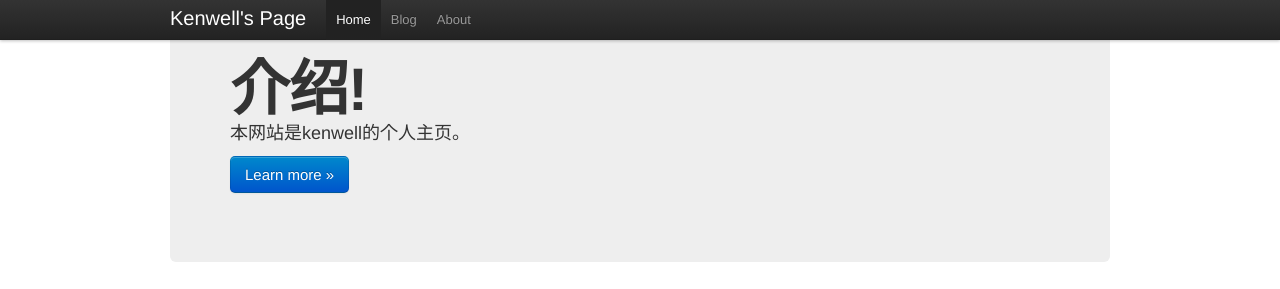
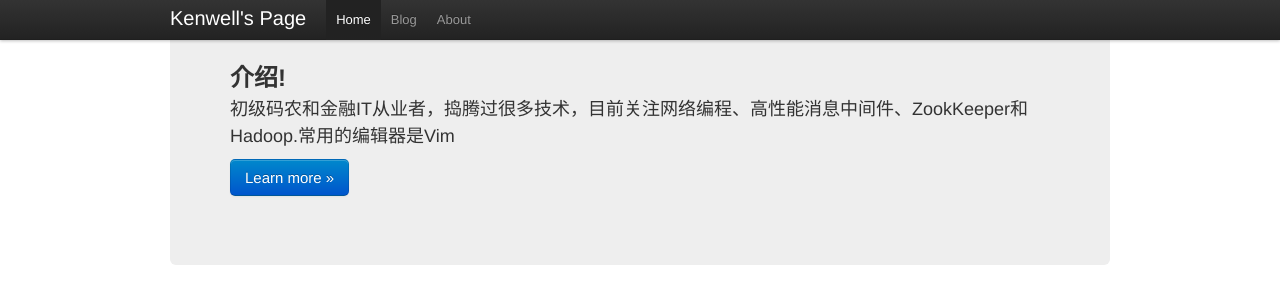
Before and after one commit to kenwell/kenwell, a plain HTML site: page templates/index.html in a window 1280 px wide. Shown: the top 289 px of the page. Drawn offline with Linux system fonts and the light colour scheme; files that its build step writes are made by us from their sources.

Commit message:
modify personal introduction

```diff
--- a/templates/index.html
+++ b/templates/index.html
@@ -35,8 +35,8 @@
 
       <!-- Main hero unit for a primary marketing message or call to action -->
       <div class="hero-unit">
-        <h1>介绍!</h1>
-        <p>本网站是kenwell的个人主页。</p>
+        <h2>介绍!</h2>
+        <p>初级码农和金融IT从业者，捣腾过很多技术，目前关注网络编程、高性能消息中间件、ZookKeeper和Hadoop.常用的编辑器是Vim</p>
         <p><a class="btn btn-primary btn-large">Learn more &raquo;</a></p>
       </div>
 
```
